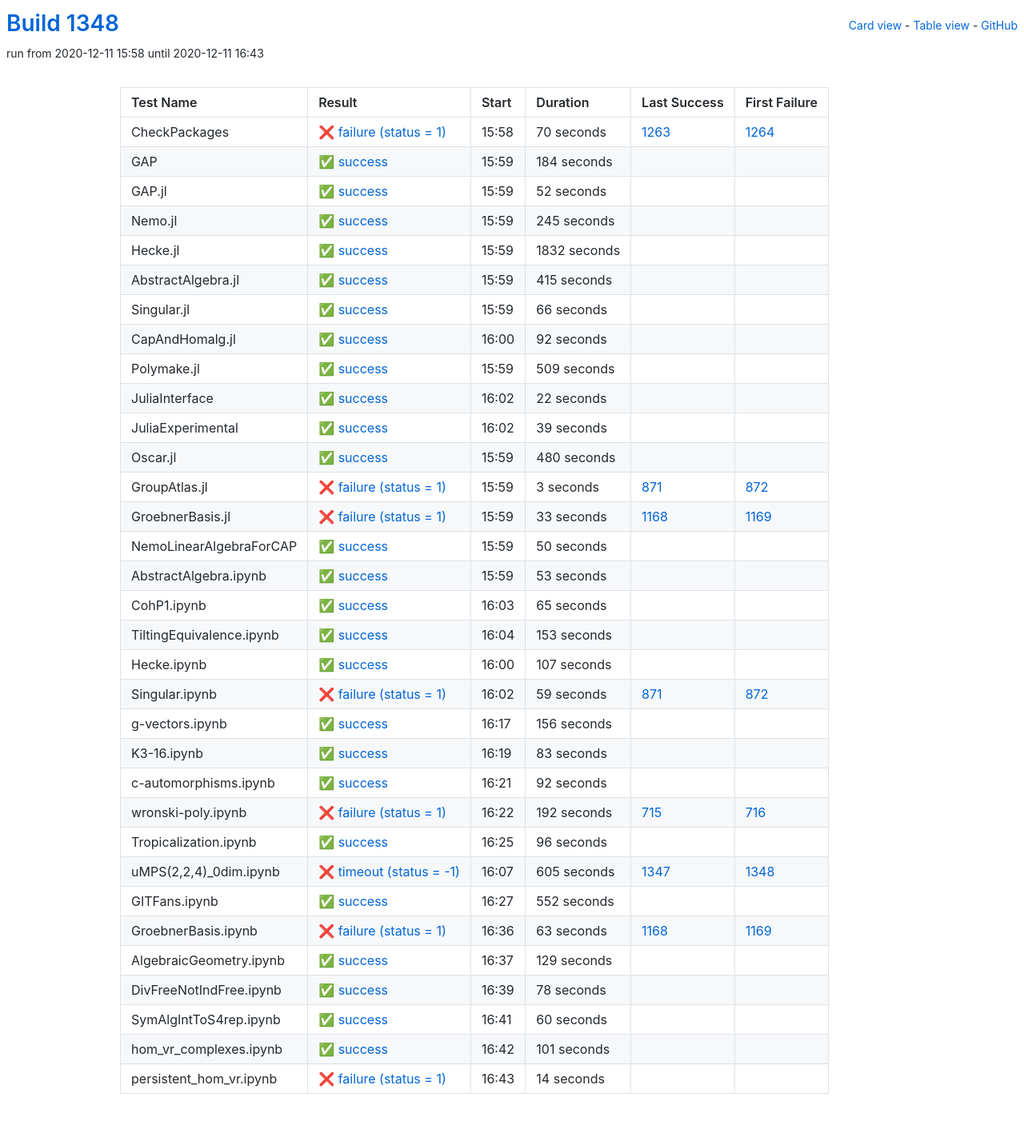
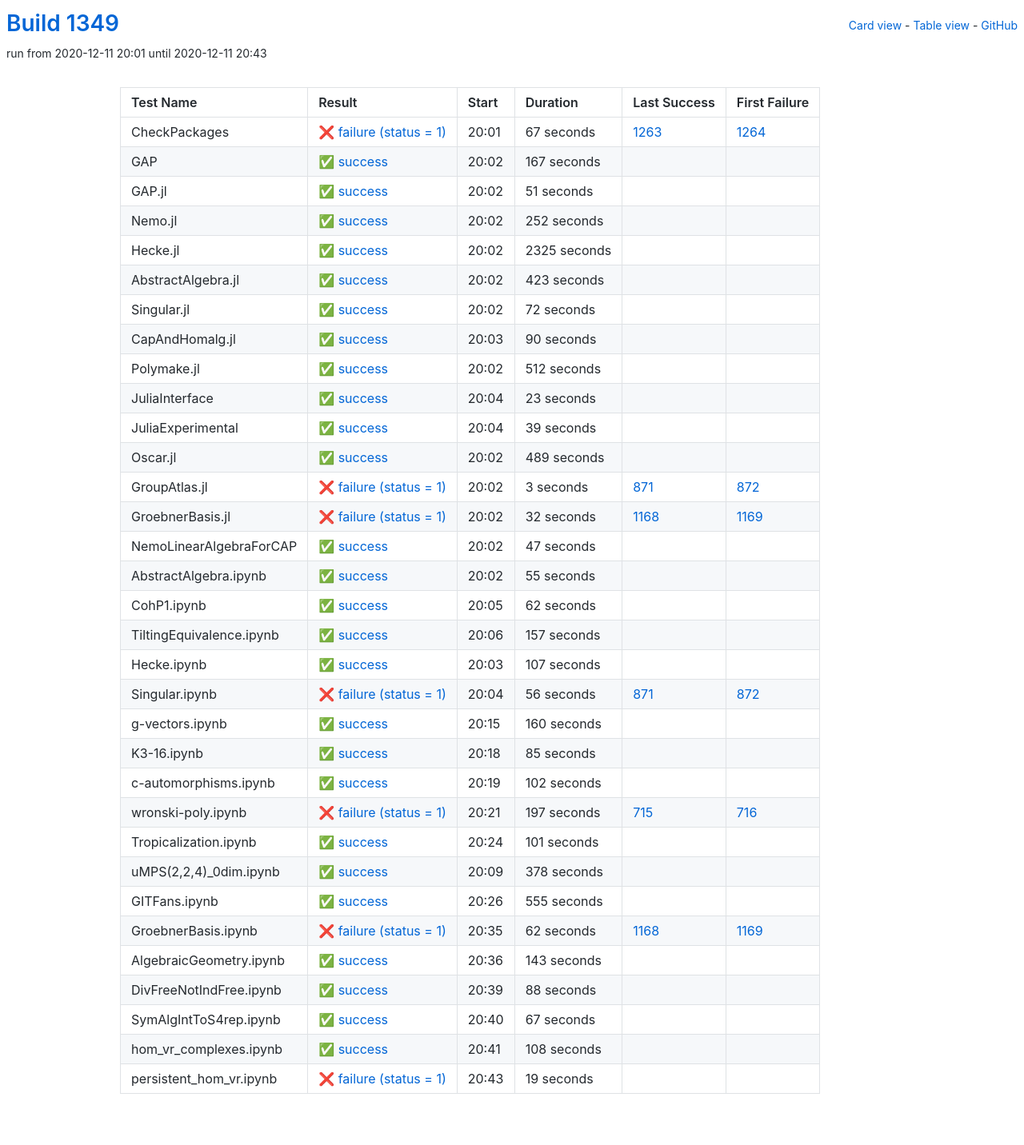
Before and after one commit to oscar-system/oscar-ci-status-stable, a Jekyll site: the page built from table.html, in a window 1280 px wide. Shown: the whole page at 80% size. Built offline with Jekyll 4.4.1, drawn with Linux system fonts in a browser that asks for light colours.

Commit message:
Build #1349

```diff
--- a/_data/ci.yml
+++ b/_data/ci.yml
@@ -1,6 +1,6 @@
 ---
-build: 1348
-build_url: https://oscarci.mathematik.uni-kl.de/job/oscar-stable/1348/
+build: 1349
+build_url: https://oscarci.mathematik.uni-kl.de/job/oscar-stable/1349/
 job: oscar-stable
 organization: oscar-system
 repo: oscar-ci-status-stable
@@ -8,128 +8,128 @@ repourl: https://github.com/oscar-system/oscar-ci-status-stable
 tests:
 - name: CheckPackages
   id: checkpackages
-  log: https://oscarci.mathematik.uni-kl.de/job/oscar-stable/1348/artifact/logs/build-1348/CheckPackages.log
-  start: 2020-12-11 15:58
+  log: https://oscarci.mathematik.uni-kl.de/job/oscar-stable/1349/artifact/logs/build-1349/CheckPackages.log
+  start: 2020-12-11 20:01
   success: false
   exitcode: 1
   status: failure
-  duration: 70
+  duration: 67
   last_success: 1263
   last_success_url: https://oscarci.mathematik.uni-kl.de/job/oscar-stable/1263/
   first_failure: 1264
   first_failure_url: https://oscarci.mathematik.uni-kl.de/job/oscar-stable/1264/
 - name: GAP
   id: gap
-  log: https://oscarci.mathematik.uni-kl.de/job/oscar-stable/1348/artifact/logs/build-1348/GAP.log
-  start: 2020-12-11 15:59
+  log: https://oscarci.mathematik.uni-kl.de/job/oscar-stable/1349/artifact/logs/build-1349/GAP.log
+  start: 2020-12-11 20:02
   success: true
   exitcode: 0
   status: success
-  duration: 184
+  duration: 167
   last_success: false
   last_success_url:
   first_failure: false
   first_failure_url:
 - name: GAP.jl
   id: gap-jl
-  log: https://oscarci.mathematik.uni-kl.de/job/oscar-stable/1348/artifact/logs/build-1348/GAP.jl.log
-  start: 2020-12-11 15:59
+  log: https://oscarci.mathematik.uni-kl.de/job/oscar-stable/1349/artifact/logs/build-1349/GAP.jl.log
+  start: 2020-12-11 20:02
   success: true
   exitcode: 0
   status: success
-  duration: 52
+  duration: 51
   last_success: false
   last_success_url:
   first_failure: false
   first_failure_url:
 - name: Nemo.jl
   id: nemo-jl
-  log: https://oscarci.mathematik.uni-kl.de/job/oscar-stable/1348/artifact/logs/build-1348/Nemo.jl.log
-  start: 2020-12-11 15:59
+  log: https://oscarci.mathematik.uni-kl.de/job/oscar-stable/1349/artifact/logs/build-1349/Nemo.jl.log
+  start: 2020-12-11 20:02
   success: true
   exitcode: 0
   status: success
-  duration: 245
+  duration: 252
   last_success: false
   last_success_url:
   first_failure: false
   first_failure_url:
 - name: Hecke.jl
   id: hecke-jl
-  log: https://oscarci.mathematik.uni-kl.de/job/oscar-stable/1348/artifact/logs/build-1348/Hecke.jl.log
-  start: 2020-12-11 15:59
+  log: https://oscarci.mathematik.uni-kl.de/job/oscar-stable/1349/artifact/logs/build-1349/Hecke.jl.log
+  start: 2020-12-11 20:02
   success: true
   exitcode: 0
   status: success
-  duration: 1832
+  duration: 2325
   last_success: false
   last_success_url:
   first_failure: false
   first_failure_url:
 - name: AbstractAlgebra.jl
   id: abstractalgebra-jl
-  log: https://oscarci.mathematik.uni-kl.de/job/oscar-stable/1348/artifact/logs/build-1348/AbstractAlgebra.jl.log
-  start: 2020-12-11 15:59
+  log: https://oscarci.mathematik.uni-kl.de/job/oscar-stable/1349/artifact/logs/build-1349/AbstractAlgebra.jl.log
+  start: 2020-12-11 20:02
   success: true
   exitcode: 0
   status: success
-  duration: 415
+  duration: 423
   last_success: false
   last_success_url:
   first_failure: false
   first_failure_url:
 - name: Singular.jl
   id: singular-jl
-  log: https://oscarci.mathematik.uni-kl.de/job/oscar-stable/1348/artifact/logs/build-1348/Singular.jl.log
-  start: 2020-12-11 15:59
+  log: https://oscarci.mathematik.uni-kl.de/job/oscar-stable/1349/artifact/logs/build-1349/Singular.jl.log
+  start: 2020-12-11 20:02
   success: true
   exitcode: 0
   status: success
-  duration: 66
+  duration: 72
   last_success: false
   last_success_url:
   first_failure: false
   first_failure_url:
 - name: CapAndHomalg.jl
   id: capandhomalg-jl
-  log: https://oscarci.mathematik.uni-kl.de/job/oscar-stable/1348/artifact/logs/build-1348/CapAndHomalg.jl.log
-  start: 2020-12-11 16:00
+  log: https://oscarci.mathematik.uni-kl.de/job/oscar-stable/1349/artifact/logs/build-1349/CapAndHomalg.jl.log
+  start: 2020-12-11 20:03
   success: true
   exitcode: 0
   status: success
-  duration: 92
+  duration: 90
   last_success: false
   last_success_url:
   first_failure: false
   first_failure_url:
 - name: Polymake.jl
   id: polymake-jl
-  log: https://oscarci.mathematik.uni-kl.de/job/oscar-stable/1348/artifact/logs/build-1348/Polymake.jl.log
-  start: 2020-12-11 15:59
+  log: https://oscarci.mathematik.uni-kl.de/job/oscar-stable/1349/artifact/logs/build-1349/Polymake.jl.log
+  start: 2020-12-11 20:02
   success: true
   exitcode: 0
   status: success
-  duration: 509
+  duration: 512
   last_success: false
   last_success_url:
   first_failure: false
   first_failure_url:
 - name: JuliaInterface
   id: juliainterface
-  log: https://oscarci.mathematik.uni-kl.de/job/oscar-stable/1348/artifact/logs/build-1348/JuliaInterface.log
-  start: 2020-12-11 16:02
+  log: https://oscarci.mathematik.uni-kl.de/job/oscar-stable/1349/artifact/logs/build-1349/JuliaInterface.log
+  start: 2020-12-11 20:04
   success: true
   exitcode: 0
   status: success
-  duration: 22
+  duration: 23
   last_success: false
   last_success_url:
   first_failure: false
   first_failure_url:
 - name: JuliaExperimental
   id: juliaexperimental
-  log: https://oscarci.mathematik.uni-kl.de/job/oscar-stable/1348/artifact/logs/build-1348/JuliaExperimental.log
-  start: 2020-12-11 16:02
+  log: https://oscarci.mathematik.uni-kl.de/job/oscar-stable/1349/artifact/logs/build-1349/JuliaExperimental.log
+  start: 2020-12-11 20:04
   success: true
   exitcode: 0
   status: success
@@ -140,20 +140,20 @@ tests:
   first_failure_url:
 - name: Oscar.jl
   id: oscar-jl
-  log: https://oscarci.mathematik.uni-kl.de/job/oscar-stable/1348/artifact/logs/build-1348/Oscar.jl.log
-  start: 2020-12-11 15:59
+  log: https://oscarci.mathematik.uni-kl.de/job/oscar-stable/1349/artifact/logs/build-1349/Oscar.jl.log
+  start: 2020-12-11 20:02
   success: true
   exitcode: 0
   status: success
-  duration: 480
+  duration: 489
   last_success: false
   last_success_url:
   first_failure: false
   first_failure_url:
 - name: GroupAtlas.jl
   id: groupatlas-jl
-  log: https://oscarci.mathematik.uni-kl.de/job/oscar-stable/1348/artifact/logs/build-1348/GroupAtlas.jl.log
-  start: 2020-12-11 15:59
+  log: https://oscarci.mathematik.uni-kl.de/job/oscar-stable/1349/artifact/logs/build-1349/GroupAtlas.jl.log
+  start: 2020-12-11 20:02
   success: false
   exitcode: 1
   status: failure
@@ -164,68 +164,68 @@ tests:
   first_failure_url: https://oscarci.mathematik.uni-kl.de/job/oscar-stable/872/
 - name: GroebnerBasis.jl
   id: groebnerbasis-jl
-  log: https://oscarci.mathematik.uni-kl.de/job/oscar-stable/1348/artifact/logs/build-1348/GroebnerBasis.jl.log
-  start: 2020-12-11 15:59
+  log: https://oscarci.mathematik.uni-kl.de/job/oscar-stable/1349/artifact/logs/build-1349/GroebnerBasis.jl.log
+  start: 2020-12-11 20:02
   success: false
   exitcode: 1
   status: failure
-  duration: 33
+  duration: 32
   last_success: 1168
   last_success_url: https://oscarci.mathematik.uni-kl.de/job/oscar-stable/1168/
   first_failure: 1169
   first_failure_url: https://oscarci.mathematik.uni-kl.de/job/oscar-stable/1169/
 - name: NemoLinearAlgebraForCAP
   id: nemolinearalgebraforcap
-  log: https://oscarci.mathematik.uni-kl.de/job/oscar-stable/1348/artifact/logs/build-1348/NemoLinearAlgebraForCAP.log
-  start: 2020-12-11 15:59
+  log: https://oscarci.mathematik.uni-kl.de/job/oscar-stable/1349/artifact/logs/build-1349/NemoLinearAlgebraForCAP.log
+  start: 2020-12-11 20:02
   success: true
   exitcode: 0
   status: success
-  duration: 50
+  duration: 47
   last_success: false
   last_success_url:
   first_failure: false
   first_failure_url:
 - name: AbstractAlgebra.ipynb
   id: abstractalgebra-ipynb
-  log: https://oscarci.mathematik.uni-kl.de/job/oscar-stable/1348/artifact/logs/build-1348/AbstractAlgebra.ipynb.log
-  start: 2020-12-11 15:59
+  log: https://oscarci.mathematik.uni-kl.de/job/oscar-stable/1349/artifact/logs/build-1349/AbstractAlgebra.ipynb.log
+  start: 2020-12-11 20:02
   success: true
   exitcode: 0
   status: success
-  duration: 53
+  duration: 55
   last_success: false
   last_success_url:
   first_failure: false
   first_failure_url:
 - name: CohP1.ipynb
   id: cohp1-ipynb
-  log: https://oscarci.mathematik.uni-kl.de/job/oscar-stable/1348/artifact/logs/build-1348/CohP1.ipynb.log
-  start: 2020-12-11 16:03
+  log: https://oscarci.mathematik.uni-kl.de/job/oscar-stable/1349/artifact/logs/build-1349/CohP1.ipynb.log
+  start: 2020-12-11 20:05
   success: true
   exitcode: 0
   status: success
-  duration: 65
+  duration: 62
   last_success: false
   last_success_url:
   first_failure: false
   first_failure_url:
 - name: TiltingEquivalence.ipynb
   id: tiltingequivalence-ipynb
-  log: https://oscarci.mathematik.uni-kl.de/job/oscar-stable/1348/artifact/logs/build-1348/TiltingEquivalence.ipynb.log
-  start: 2020-12-11 16:04
+  log: https://oscarci.mathematik.uni-kl.de/job/oscar-stable/1349/artifact/logs/build-1349/TiltingEquivalence.ipynb.log
+  start: 2020-12-11 20:06
   success: true
   exitcode: 0
   status: success
-  duration: 153
+  duration: 157
   last_success: false
   last_success_url:
   first_failure: false
   first_failure_url:
 - name: Hecke.ipynb
   id: hecke-ipynb
-  log: https://oscarci.mathematik.uni-kl.de/job/oscar-stable/1348/artifact/logs/build-1348/Hecke.ipynb.log
-  start: 2020-12-11 16:00
+  log: https://oscarci.mathematik.uni-kl.de/job/oscar-stable/1349/artifact/logs/build-1349/Hecke.ipynb.log
+  start: 2020-12-11 20:03
   success: true
   exitcode: 0
   status: success
@@ -236,152 +236,68 @@ tests:
   first_failure_url:
 - name: Singular.ipynb
   id: singular-ipynb
-  log: https://oscarci.mathematik.uni-kl.de/job/oscar-stable/1348/artifact/logs/build-1348/Singular.ipynb.log
-  start: 2020-12-11 16:02
+  log: https://oscarci.mathematik.uni-kl.de/job/oscar-stable/1349/artifact/logs/build-1349/Singular.ipynb.log
+  start: 2020-12-11 20:04
   success: false
   exitcode: 1
   status: failure
-  duration: 59
+  duration: 56
   last_success: 871
   last_success_url: https://oscarci.mathematik.uni-kl.de/job/oscar-stable/871/
   first_failure: 872
   first_failure_url: https://oscarci.mathematik.uni-kl.de/job/oscar-stable/872/
 - name: g-vectors.ipynb
   id: g-vectors-ipynb
-  log: https://oscarci.mathematik.uni-kl.de/job/oscar-stable/1348/artifact/logs/build-1348/g-vectors.ipynb.log
-  start: 2020-12-11 16:17
+  log: https://oscarci.mathematik.uni-kl.de/job/oscar-stable/1349/artifact/logs/build-1349/g-vectors.ipynb.log
+  start: 2020-12-11 20:15
   success: true
   exitcode: 0
   status: success
-  duration: 156
+  duration: 160
   last_success: false
   last_success_url:
   first_failure: false
   first_failure_url:
 - name: K3-16.ipynb
   id: k3-16-ipynb
-  log: https://oscarci.mathematik.uni-kl.de/job/oscar-stable/1348/artifact/logs/build-1348/K3-16.ipynb.log
-  start: 2020-12-11 16:19
+  log: https://oscarci.mathematik.uni-kl.de/job/oscar-stable/1349/artifact/logs/build-1349/K3-16.ipynb.log
+  start: 2020-12-11 20:18
   success: true
   exitcode: 0
   status: success
-  duration: 83
+  duration: 85
   last_success: false
   last_success_url:
   first_failure: false
   first_failure_url:
 - name: c-automorphisms.ipynb
   id: c-automorphisms-ipynb
-  log: https://oscarci.mathematik.uni-kl.de/job/oscar-stable/1348/artifact/logs/build-1348/c-automorphisms.ipynb.log
-  start: 2020-12-11 16:21
+  log: https://oscarci.mathematik.uni-kl.de/job/oscar-stable/1349/artifact/logs/build-1349/c-automorphisms.ipynb.log
+  start: 2020-12-11 20:19
   success: true
   exitcode: 0
   status: success
-  duration: 92
+  duration: 102
   last_success: false
   last_success_url:
   first_failure: false
   first_failure_url:
 - name: wronski-poly.ipynb
   id: wronski-poly-ipynb
-  log: https://oscarci.mathematik.uni-kl.de/job/oscar-stable/1348/artifact/logs/build-1348/wronski-poly.ipynb.log
-  start: 2020-12-11 16:22
+  log: https://oscarci.mathematik.uni-kl.de/job/oscar-stable/1349/artifact/logs/build-1349/wronski-poly.ipynb.log
+  start: 2020-12-11 20:21
   success: false
   exitcode: 1
   status: failure
-  duration: 192
+  duration: 197
   last_success: 715
   last_success_url: https://oscarci.mathematik.uni-kl.de/job/oscar-stable/715/
   first_failure: 716
   first_failure_url: https://oscarci.mathematik.uni-kl.de/job/oscar-stable/716/
 - name: Tropicalization.ipynb
   id: tropicalization-ipynb
-  log: https://oscarci.mathematik.uni-kl.de/job/oscar-stable/1348/artifact/logs/build-1348/Tropicalization.ipynb.log
-  start: 2020-12-11 16:25
-  success: true
-  exitcode: 0
-  status: success
-  duration: 96
-  last_success: false
-  last_success_url:
-  first_failure: false
-  first_failure_url:
-- name: uMPS(2,2,4)_0dim.ipynb
-  id: umps-2-2-4-0dim-ipynb
-  log: https://oscarci.mathematik.uni-kl.de/job/oscar-stable/1348/artifact/logs/build-1348/uMPS-2-2-4-_0dim.ipynb.log
-  start: 2020-12-11 16:07
-  success: false
-  exitcode: -1
-  status: timeout
-  duration: 605
-  last_success: 1347
-  last_success_url: https://oscarci.mathematik.uni-kl.de/job/oscar-stable/1347/
-  first_failure: 1348
-  first_failure_url: https://oscarci.mathematik.uni-kl.de/job/oscar-stable/1348/
-- name: GITFans.ipynb
-  id: gitfans-ipynb
-  log: https://oscarci.mathematik.uni-kl.de/job/oscar-stable/1348/artifact/logs/build-1348/GITFans.ipynb.log
-  start: 2020-12-11 16:27
-  success: true
-  exitcode: 0
-  status: success
-  duration: 552
-  last_success: false
-  last_success_url:
-  first_failure: false
-  first_failure_url:
-- name: GroebnerBasis.ipynb
-  id: groebnerbasis-ipynb
-  log: https://oscarci.mathematik.uni-kl.de/job/oscar-stable/1348/artifact/logs/build-1348/GroebnerBasis.ipynb.log
-  start: 2020-12-11 16:36
-  success: false
-  exitcode: 1
-  status: failure
-  duration: 63
-  last_success: 1168
-  last_success_url: https://oscarci.mathematik.uni-kl.de/job/oscar-stable/1168/
-  first_failure: 1169
-  first_failure_url: https://oscarci.mathematik.uni-kl.de/job/oscar-stable/1169/
-- name: AlgebraicGeometry.ipynb
-  id: algebraicgeometry-ipynb
-  log: https://oscarci.mathematik.uni-kl.de/job/oscar-stable/1348/artifact/logs/build-1348/AlgebraicGeometry.ipynb.log
-  start: 2020-12-11 16:37
-  success: true
-  exitcode: 0
-  status: success
-  duration: 129
-  last_success: false
-  last_success_url:
-  first_failure: false
-  first_failure_url:
-- name: DivFreeNotIndFree.ipynb
-  id: divfreenotindfree-ipynb
-  log: https://oscarci.mathematik.uni-kl.de/job/oscar-stable/1348/artifact/logs/build-1348/DivFreeNotIndFree.ipynb.log
-  start: 2020-12-11 16:39
-  success: true
-  exitcode: 0
-  status: success
-  duration: 78
-  last_success: false
-  last_success_url:
-  first_failure: false
-  first_failure_url:
-- name: SymAlgIntToS4rep.ipynb
-  id: symalginttos4rep-ipynb
-  log: https://oscarci.mathematik.uni-kl.de/job/oscar-stable/1348/artifact/logs/build-1348/SymAlgIntToS4rep.ipynb.log
-  start: 2020-12-11 16:41
-  success: true
-  exitcode: 0
-  status: success
-  duration: 60
-  last_success: false
-  last_success_url:
-  first_failure: false
-  first_failure_url:
-- name: hom_vr_complexes.ipynb
-  id: hom-vr-complexes-ipynb
-  log: https://oscarci.mathematik.uni-kl.de/job/oscar-stable/1348/artifact/logs/build-1348/hom_vr_complexes.ipynb.log
-  start: 2020-12-11 16:42
+  log: https://oscarci.mathematik.uni-kl.de/job/oscar-stable/1349/artifact/logs/build-1349/Tropicalization.ipynb.log
+  start: 2020-12-11 20:24
   success: true
   exitcode: 0
   status: success
@@ -390,15 +306,99 @@ tests:
   last_success_url:
   first_failure: false
   first_failure_url:
-- name: persistent_hom_vr.ipynb
-  id: persistent-hom-vr-ipynb
-  log: https://oscarci.mathematik.uni-kl.de/job/oscar-stable/1348/artifact/logs/build-1348/persistent_hom_vr.ipynb.log
-  start: 2020-12-11 16:43
-  success: false
-  exitcode: 1
-  status: failure
-  duration: 14
+- name: uMPS(2,2,4)_0dim.ipynb
+  id: umps-2-2-4-0dim-ipynb
+  log: https://oscarci.mathematik.uni-kl.de/job/oscar-stable/1349/artifact/logs/build-1349/uMPS-2-2-4-_0dim.ipynb.log
+  start: 2020-12-11 20:09
+  success: true
+  exitcode: 0
+  status: success
+  duration: 378
   last_success: false
   last_success_url:
   first_failure: false
   first_failure_url:
+- name: GITFans.ipynb
+  id: gitfans-ipynb
+  log: https://oscarci.mathematik.uni-kl.de/job/oscar-stable/1349/artifact/logs/build-1349/GITFans.ipynb.log
+  start: 2020-12-11 20:26
+  success: true
+  exitcode: 0
+  status: success
+  duration: 555
+  last_success: false
+  last_success_url:
+  first_failure: false
+  first_failure_url:
+- name: GroebnerBasis.ipynb
+  id: groebnerbasis-ipynb
+  log: https://oscarci.mathematik.uni-kl.de/job/oscar-stable/1349/artifact/logs/build-1349/GroebnerBasis.ipynb.log
+  start: 2020-12-11 20:35
+  success: false
+  exitcode: 1
+  status: failure
+  duration: 62
+  last_success: 1168
+  last_success_url: https://oscarci.mathematik.uni-kl.de/job/oscar-stable/1168/
+  first_failure: 1169
+  first_failure_url: https://oscarci.mathematik.uni-kl.de/job/oscar-stable/1169/
+- name: AlgebraicGeometry.ipynb
+  id: algebraicgeometry-ipynb
+  log: https://oscarci.mathematik.uni-kl.de/job/oscar-stable/1349/artifact/logs/build-1349/AlgebraicGeometry.ipynb.log
+  start: 2020-12-11 20:36
+  success: true
+  exitcode: 0
+  status: success
+  duration: 143
+  last_success: false
+  last_success_url:
+  first_failure: false
+  first_failure_url:
+- name: DivFreeNotIndFree.ipynb
+  id: divfreenotindfree-ipynb
+  log: https://oscarci.mathematik.uni-kl.de/job/oscar-stable/1349/artifact/logs/build-1349/DivFreeNotIndFree.ipynb.log
+  start: 2020-12-11 20:39
+  success: true
+  exitcode: 0
+  status: success
+  duration: 88
+  last_success: false
+  last_success_url:
+  first_failure: false
+  first_failure_url:
+- name: SymAlgIntToS4rep.ipynb
+  id: symalginttos4rep-ipynb
+  log: https://oscarci.mathematik.uni-kl.de/job/oscar-stable/1349/artifact/logs/build-1349/SymAlgIntToS4rep.ipynb.log
+  start: 2020-12-11 20:40
+  success: true
+  exitcode: 0
+  status: success
+  duration: 67
+  last_success: false
+  last_success_url:
+  first_failure: false
+  first_failure_url:
+- name: hom_vr_complexes.ipynb
+  id: hom-vr-complexes-ipynb
+  log: https://oscarci.mathematik.uni-kl.de/job/oscar-stable/1349/artifact/logs/build-1349/hom_vr_complexes.ipynb.log
+  start: 2020-12-11 20:41
+  success: true
+  exitcode: 0
+  status: success
+  duration: 108
+  last_success: false
+  last_success_url:
+  first_failure: false
+  first_failure_url:
+- name: persistent_hom_vr.ipynb
+  id: persistent-hom-vr-ipynb
+  log: https://oscarci.mathematik.uni-kl.de/job/oscar-stable/1349/artifact/logs/build-1349/persistent_hom_vr.ipynb.log
+  start: 2020-12-11 20:43
+  success: false
+  exitcode: 1
+  status: failure
+  duration: 19
+  last_success: false
+  last_success_url:
+  first_failure: false
+  first_failure_url:
```
Also changed, not shown: README.md.
